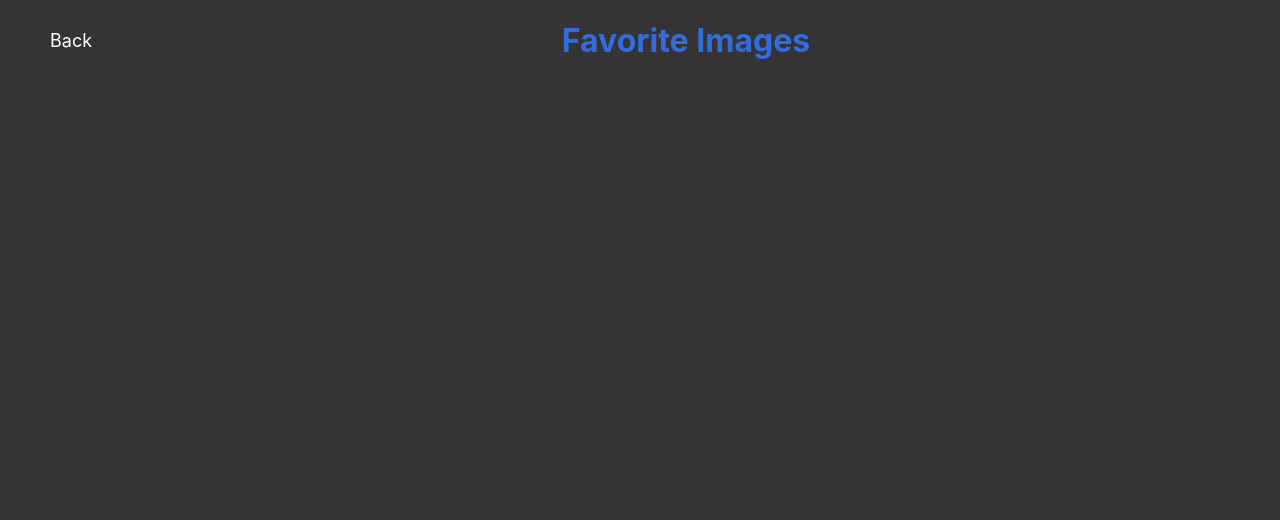
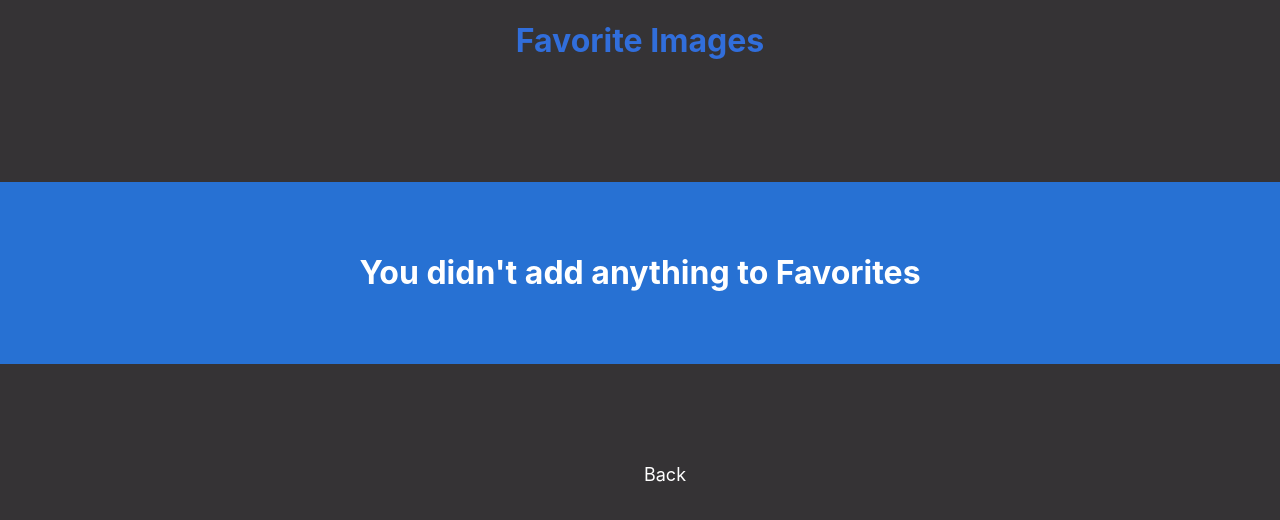
Before and after one commit to victoriiazaporozhan/xmpie-task, a React (Create React App) app: page /favorites in a window 1280 px wide. Shown: the top 520 px of the page. Built offline with nearby package versions, Linux system fonts and the light colour scheme; the HTML template or start-up script is replaced by a standard one.

Commit message:
fixed empty favorites page

```diff
--- a/src/pages/FavoritesPage.tsx
+++ b/src/pages/FavoritesPage.tsx
@@ -16,6 +16,19 @@ export const FavoritesPage = () => {
     setUpdated(imageId);
   };
 
+  if (!images.length) {
+    return (
+      <div className="favorites-page">
+        <header>
+          <h1>Favorite Images</h1>
+        </header>
+        <div className="empty-box">
+          <h1>You didn't add anything to Favorites</h1>
+        </div>
+        <Link to='/' className="back-button">Back</Link>
+      </div>
+    )
+  }
   return (
     <div className="favorites-page">
       <header>
--- a/src/styles/SearchedImages.css
+++ b/src/styles/SearchedImages.css
@@ -53,6 +53,19 @@
   flex: 0;
 }
 
+.empty-box {
+  width: 100%;
+  height: 200px;
+  color: white;
+  background-color: #2771d3;
+  padding: 50px 0px;
+  height: auto;
+  display: flex;
+  flex-direction: column;
+  justify-content: center;
+  margin: 100px auto;
+}
+
 .images-box {
   width: 85%;
   padding: 0;
```
